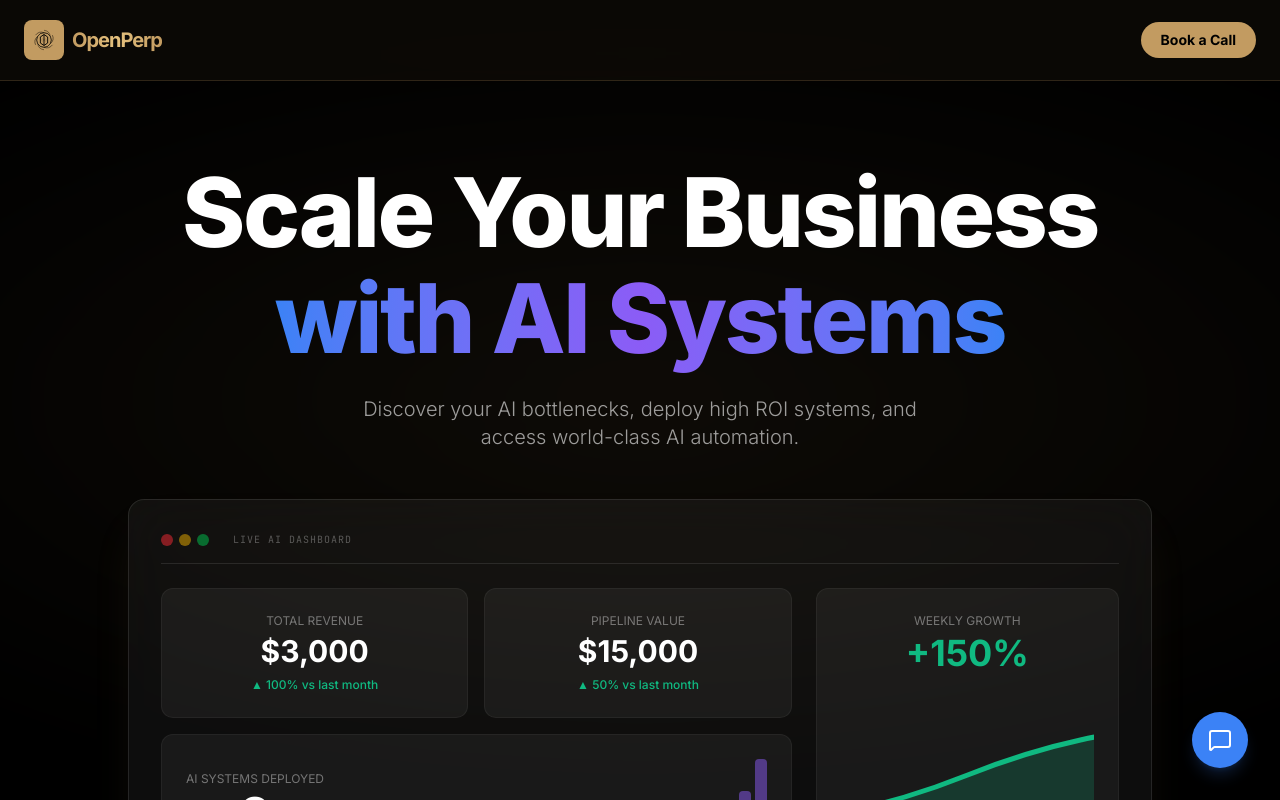
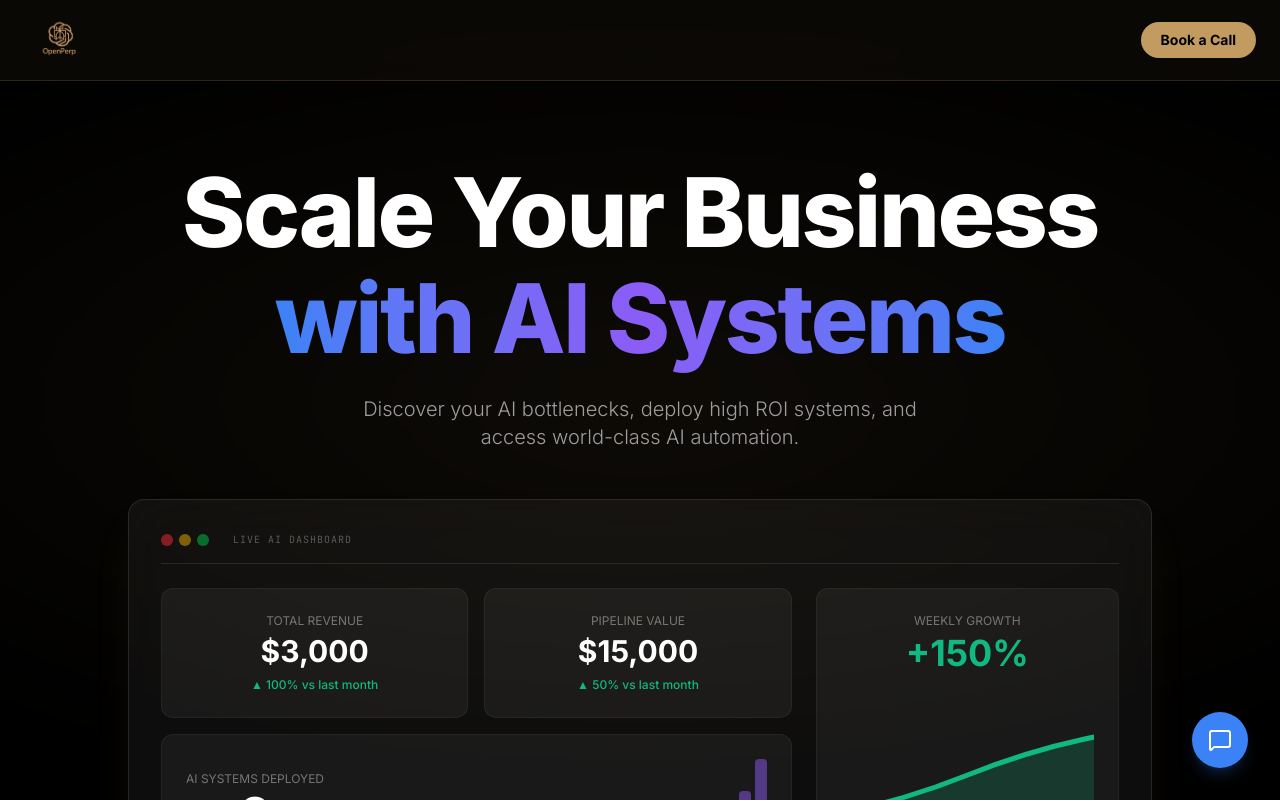
Before and after one commit to Hammad10774/Openperp-website-AI-S, a React (Vite) app: page / in a window 1280 px wide. Shown: the top 800 px of the page. Built offline with nearby package versions, Linux system fonts and the light colour scheme; a web font is replaced by a local one.

Commit message:
Replace SVG logo with brand logo image in navbar and footer

```diff
--- a/src/App.tsx
+++ b/src/App.tsx
@@ -23,47 +23,15 @@ import {
 
 // --- Components ---
 
-const LogoIcon = ({ className = "w-8 h-8" }) => (
-  <svg viewBox="0 0 100 100" className={`${className} fill-none stroke-current`} strokeWidth="2">
-    <g transform="translate(50, 50) scale(0.95)">
-      {/* 6 Interlocking Loops - precisely traced geometry */}
-      {[0, 60, 120, 180, 240, 300].map((angle) => (
-        <path
-          key={angle}
-          d="M 0,-32 A 24,24 0 0 1 20.8,-12 A 24,24 0 0 1 20.8,12 A 24,24 0 0 1 0,24"
-          transform={`rotate(${angle})`}
-          className="opacity-70"
-        />
-      ))}
-
-      {/* Central Geometric Star/Crown Structure */}
-      <g transform="translate(0, 0)">
-        {/* Vertical Center Line */}
-        <path d="M 0,-18 L 0,18" strokeWidth="3" />
-
-        {/* Top and Bottom 'V' shapes */}
-        <path d="M -12,-10 L 0,-18 L 12,-10" strokeWidth="3" />
-        <path d="M -12,10 L 0,18 L 12,10" strokeWidth="3" />
-
-        {/* Side Vertical Bars */}
-        <path d="M -12,-10 L -12,10 M 12,-10 L 12,10" strokeWidth="3" />
-
-        {/* Inner Cross Detail */}
-        <path d="M -12,0 L 12,0" strokeWidth="1" className="opacity-40" />
-        <path d="M -6,-6 L 6,6 M 6,-6 L -6,6" strokeWidth="1" className="opacity-40" />
-      </g>
-    </g>
-  </svg>
+const Logo = ({ className = "h-10" }) => (
+  <img src="/logo.png" alt="OpenPerp Logo" className={className} style={{ objectFit: 'contain' }} />
 );
 
 const Navbar = () => (
   <nav className="fixed top-0 left-0 right-0 z-50 border-b border-accent-gold/20 bg-accent-gold/5 backdrop-blur-xl">
     <div className="max-w-7xl mx-auto px-6 h-20 flex items-center justify-between">
       <div className="flex items-center gap-2">
-        <div className="w-10 h-10 rounded-lg bg-accent-gold flex items-center justify-center overflow-hidden">
-          <LogoIcon className="w-8 h-8 text-black" />
-        </div>
-        <span className="text-xl font-bold tracking-tighter text-gradient-gold">OpenPerp</span>
+        <Logo className="h-12" />
       </div>
 
       <div className="hidden md:flex items-center gap-8 text-sm font-medium text-white/60">
@@ -336,10 +304,7 @@ const Footer = () => (
     <div className="max-w-7xl mx-auto px-6 grid grid-cols-1 md:grid-cols-4 gap-12">
       <div className="md:col-span-2">
         <div className="flex items-center gap-2 mb-6">
-          <div className="w-8 h-8 rounded-lg bg-accent-gold flex items-center justify-center overflow-hidden">
-            <LogoIcon className="w-6 h-6 text-black" />
-          </div>
-          <span className="text-lg font-bold tracking-tighter text-gradient-gold">OpenPerp</span>
+          <Logo className="h-16" />
         </div>
         <p className="text-white/40 max-w-sm leading-relaxed text-sm">
           Building custom AI systems and automation for businesses making $50k/mo+ who want to scale without hiring more people.
```
Also changed, not shown: public/logo.png (added), 1 other file (tests, documents, lock files or other folders).
